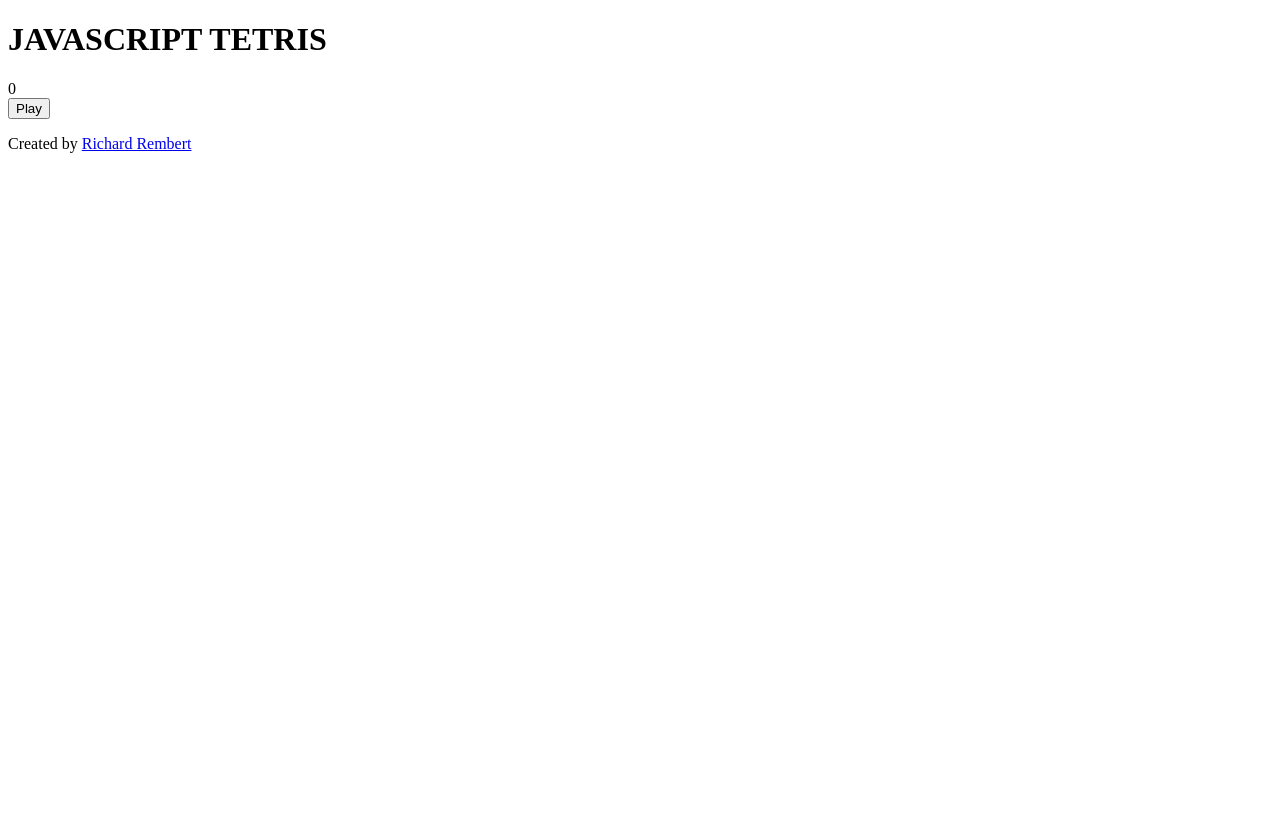
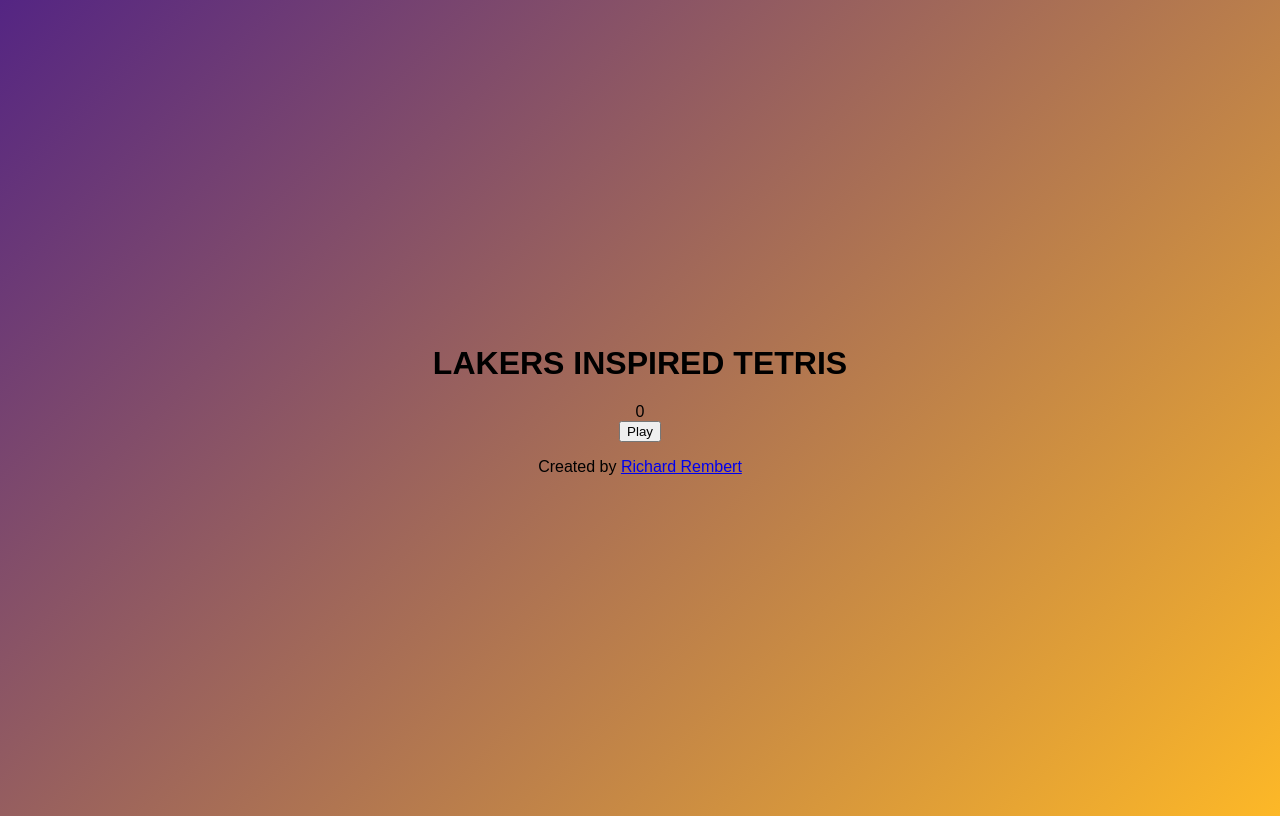
Before and after one commit to rembertdesigns/Tetris-Game, a plain HTML site: page index.html in a window 1280 px wide. Drawn offline with Linux system fonts and the light colour scheme.

Commit message:
Adding Background

```diff
--- a/index.html
+++ b/index.html
@@ -9,7 +9,7 @@
 </head>
 <body>
     <header>
-        <h1>JAVASCRIPT TETRIS</h1>
+        <h1>LAKERS INSPIRED TETRIS</h1>
       </header>
 
       <div id="preview-screen"></div>
--- a/style.css
+++ b/style.css
@@ -0,0 +1,19 @@
+* {
+    box-sizing: border-box;
+  }
+
+  html {
+
+  }
+
+  body {
+    font-family: Arial;
+    display: flex;
+    flex-direction: column;
+    justify-content: center;
+    align-items: center;
+    min-height: 100vh;
+  /*   background: linear-gradient(-45deg, #e53935 0 20px, #fb8c00  20px 40px, #fdd835 40px 60px, #43a047 60px 80px, #00acc1 80px 100px, #3949ab 100px 120px, #8e24aa 120px 140px, transparent 140px), linear-gradient(135deg, #e53935 0 20px, #fb8c00  20px 40px, #fdd835 40px 60px, #43a047 60px 80px, #00acc1 80px 100px, #3949ab 100px 120px, #8e24aa 120px 140px, #fff 140px); */
+  /*   background: linear-gradient(115deg, #e53935 0 40px, #fb8c00  40px 120px, #fdd835 60px 35%, #43a047 35% 65%, #00acc1 65% calc(100% - 120px), #3949ab calc(100% - 120px) calc(100% - 40px), #8e24aa calc(100% - 40px) 100%); */
+    background: linear-gradient(-45deg, #FDB827, #542583);
+  }
```
